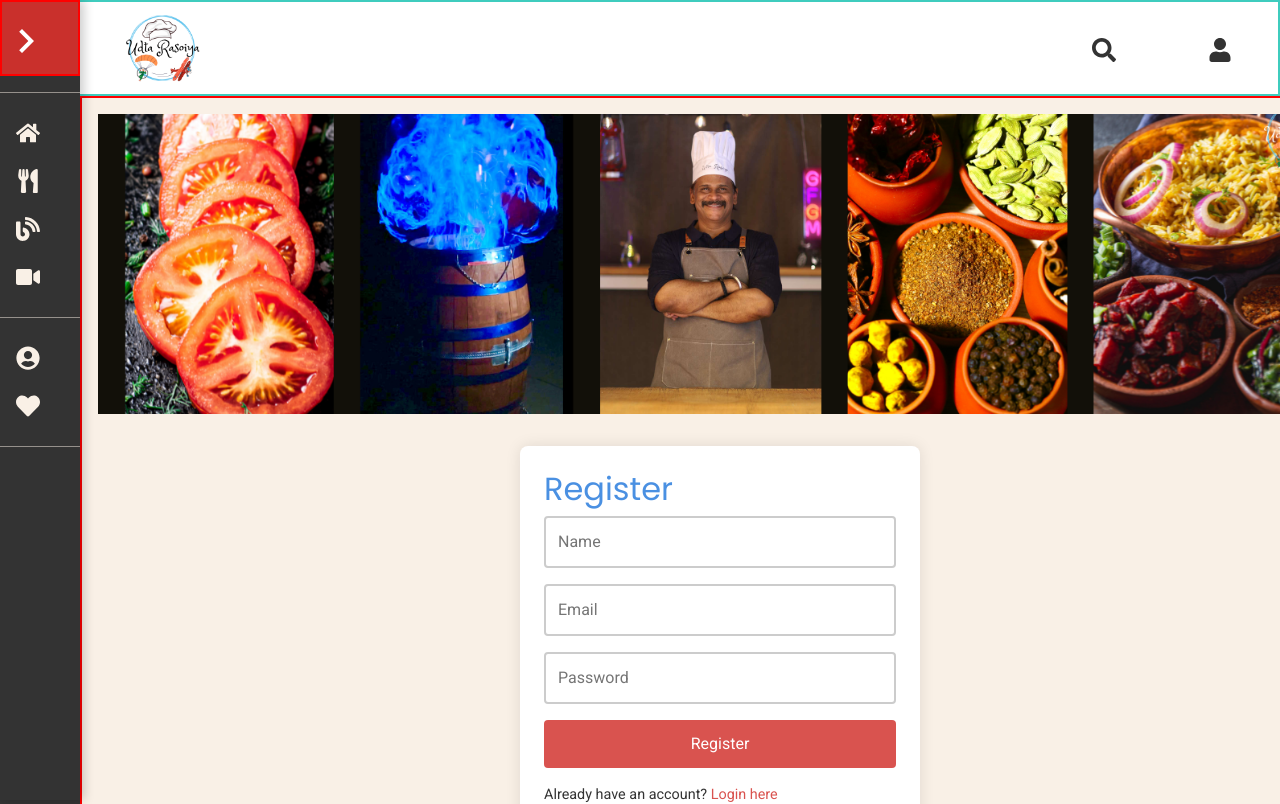
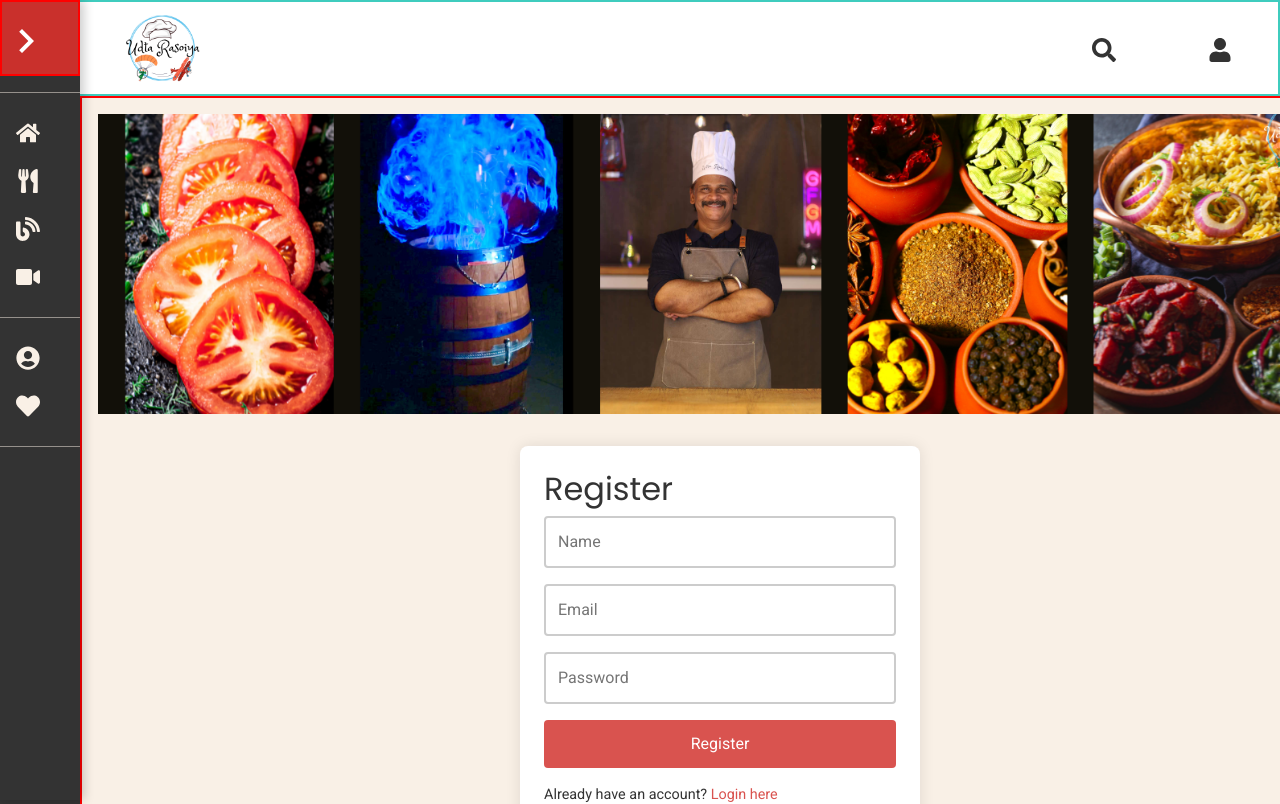
Before and after one commit to Rahulx18/recipe_app, a React (Vite) app in the folder frontend/: page /register in a window 1280 px wide. Shown: the top 804 px of the page. Built offline with nearby package versions, Linux system fonts and the light colour scheme; no server answers.

Commit message:
Update Landingpage.css

```diff
--- a/frontend/src/components/LandingPage/Landingpage.css
+++ b/frontend/src/components/LandingPage/Landingpage.css
@@ -11,7 +11,7 @@ h1,
 h2,
 h3 {
   font-family: "Poppins", sans-serif;
-  color: #4a90e2; /* Primary Blue */
+  color: #333; /* Primary Blue */
 }
 
 .landing-page {
```
